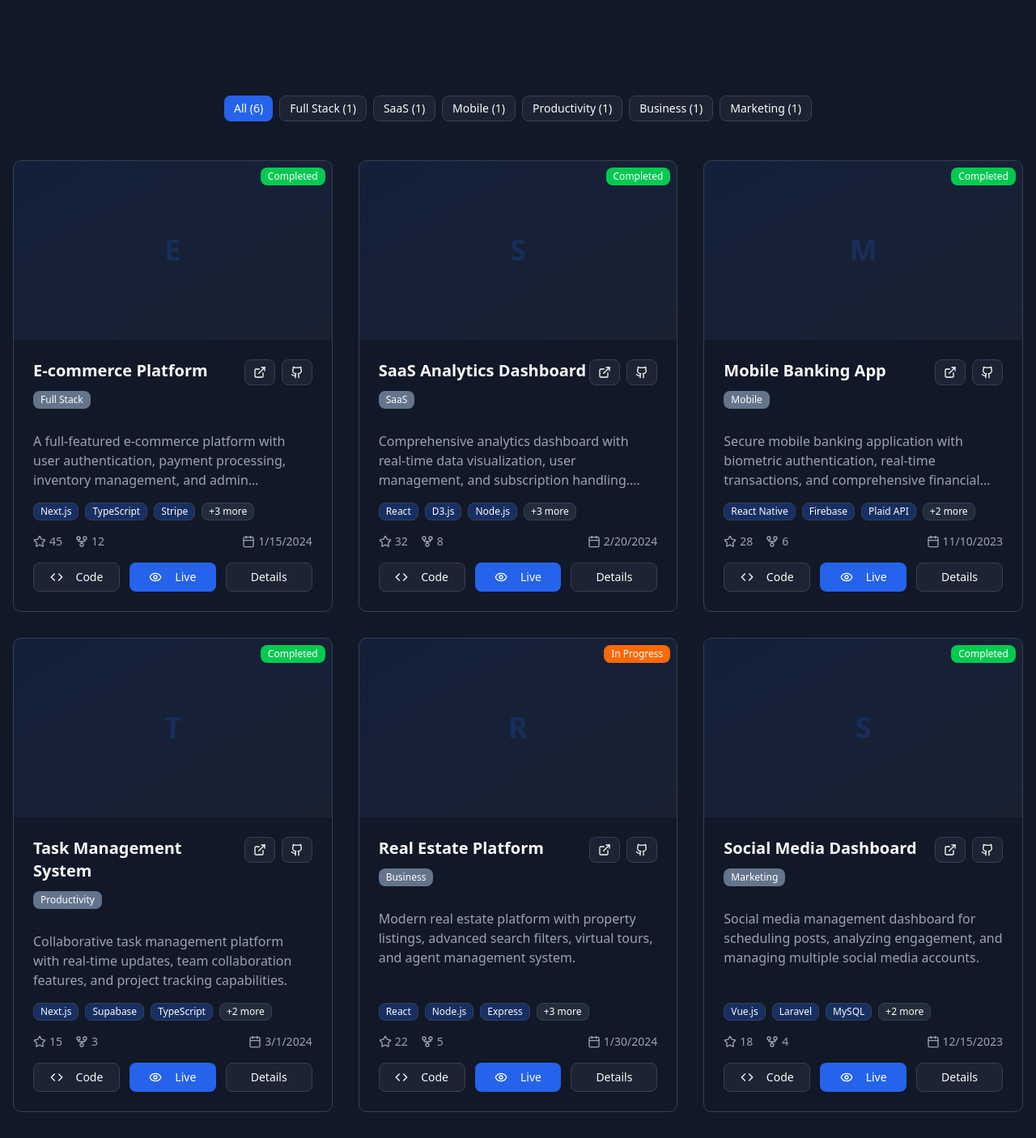
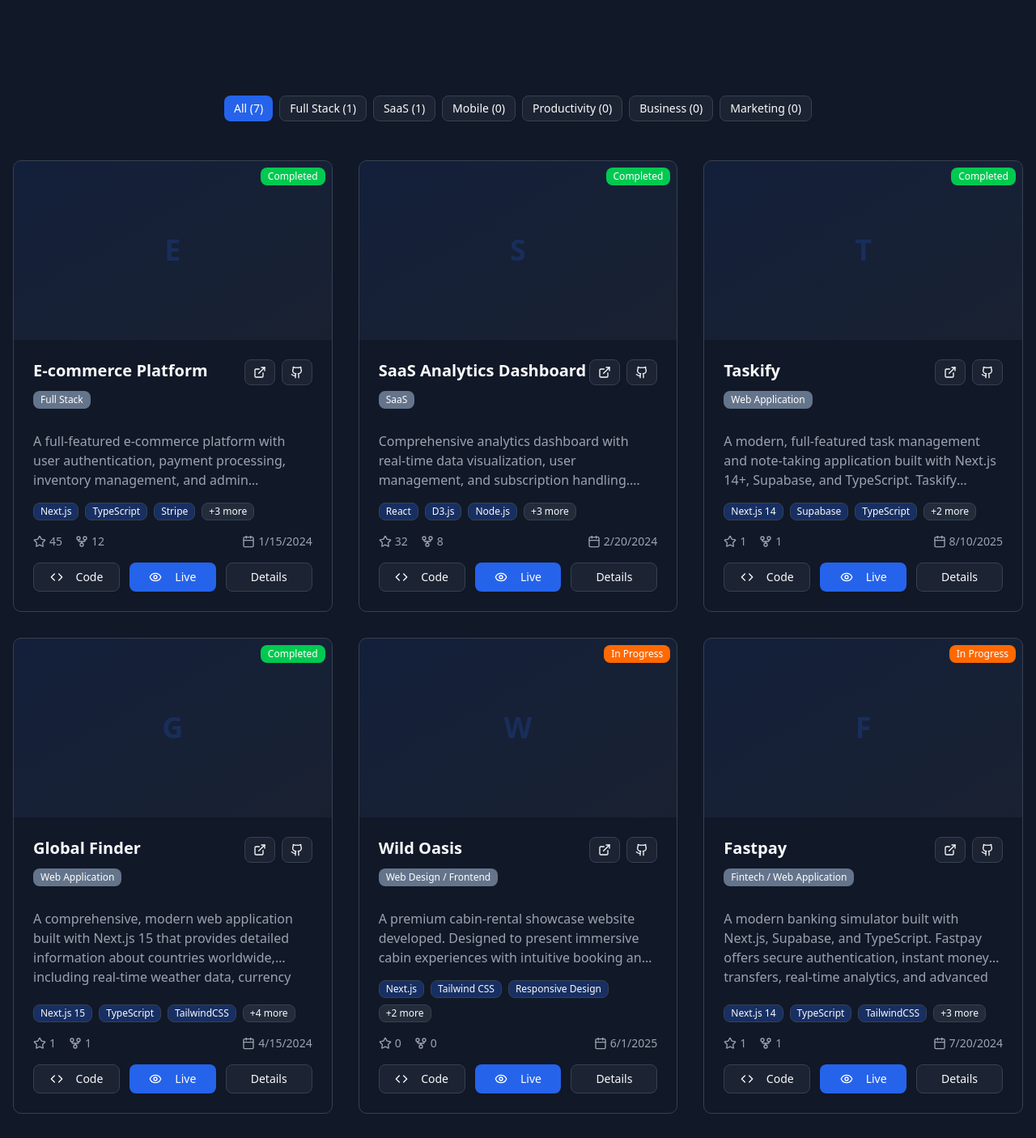
Before and after one commit to Hatykuxordik/hypacode, a Next.js app: page /projects in a window 1280 px wide. Shown: the part 1213-2619 px from the top of the page at 81% size. Built offline with nearby package versions, Linux system fonts and the light colour scheme.

Commit message:
Add project page details

```diff
--- a/src/app/projects/data.ts
+++ b/src/app/projects/data.ts
@@ -44,81 +44,126 @@
   },
   {
     id: 3,
-    title: "Mobile Banking App",
+    title: "Taskify",
     description:
-      "Secure mobile banking application with biometric authentication, real-time transactions, and comprehensive financial management tools.",
+      "A modern, full-featured task management and note-taking application built with Next.js 14+, Supabase, and TypeScript. Taskify combines powerful todo list functionality with rich note-taking capabilities in a beautiful, responsive interface.",
     longDescription:
-      "An elegant weather application featuring interactive weather maps, 7-day forecasts, severe weather alerts, and beautiful data visualizations powered by multiple weather APIs.",
+      "Taskify is an advanced productivity app that unifies task management and note-taking into a seamless experience. Users can create, organize, and prioritize tasks with due dates, track progress across categories, and gain insights with real-time task statistics. Alongside tasks, Taskify provides a rich note-taking system featuring tags, pinning, auto-save, and full-text search. The application supports secure authentication with Supabase (including Google OAuth), guest mode with local storage, dark/light themes, and real-time synchronization. Designed with a modern responsive UI, Taskify is mobile-ready, PWA-capable, and deployable on Vercel for global accessibility.",
     image: "/api/placeholder/600/400",
-    tags: ["React Native", "Firebase", "Plaid API", "Redux", "TypeScript"],
+    tags: ["Next.js 14", "Supabase", "TypeScript", "TailwindCSS", "shadcn/ui"],
     liveUrl: "https://banking-demo.hypacode.com",
-    githubUrl: "https://github.com/hatykuxordik/mobile-banking",
+    githubUrl: "https://github.com/hatykuxordik/taskify",
     featured: true,
-    category: "Mobile",
-    stars: 28,
-    forks: 6,
-    date: "2023-11-10",
+    category: "Web Application",
+    stars: 1,
+    forks: 1,
+    date: "2025-08-10",
     status: "Completed",
   },
   {
     id: 4,
-    title: "Task Management System",
+    title: "Global Finder",
     description:
-      "Collaborative task management platform with real-time updates, team collaboration features, and project tracking capabilities.",
+      "A comprehensive, modern web application built with Next.js 15 that provides detailed information about countries worldwide, including real-time weather data, currency conversion, interactive comparisons, and more.",
     longDescription:
-      "This portfolio demonstrates advanced frontend development skills with smooth animations, interactive components, and modern design principles. Built with performance and accessibility in mind.",
-    image: "/api/placeholder/600/400",
+      "Global Finder is a feature-rich platform designed to help users explore countries worldwide with an elegant, responsive interface. It offers smart search with autocomplete, detailed country profiles (integrated with real-time weather), side-by-side country comparisons, and a favorites system with local persistence. Interactive tools such as currency converters, distance calculators, timezone and temperature converters further enhance usability. Built with Next.js 15, TypeScript, TailwindCSS, and Framer Motion, Global Finder is optimized for performance, accessibility (WCAG 2.1 AA), and SEO, while also being PWA-ready for offline capabilities. APIs integrated include REST Countries, OpenWeatherMap, IP Geolocation, and Exchange Rates, ensuring accurate, real-time data. With responsive design, dark/light themes, and security best practices, Global Finder delivers a professional, mobile-first experience.",
+    image: "/api/placeholder/600/400", // replace with actual project screenshot
     tags: [
-      "Next.js",
-      "Supabase",
+      "Next.js 15",
       "TypeScript",
+      "TailwindCSS",
       "Framer Motion",
-      "Tailwind CSS",
+      "REST Countries API",
+      "OpenWeatherMap API",
+      "Exchange Rates API",
     ],
-    liveUrl: "https://tasks-demo.hypacode.com",
-    githubUrl: "https://github.com/hatykuxordik/task-management",
-    featured: false,
-    category: "Productivity",
-    stars: 15,
-    forks: 3,
-    date: "2024-03-01",
+    liveUrl: "https://globalfinder-demo.hypacode.com", // replace with your deployed link
+    githubUrl: "https://github.com/hatykuxordik/global-finder", // update if repo exists
+    featured: true,
+    category: "Web Application",
+    stars: 1,
+    forks: 1,
+    date: "2024-04-15",
     status: "Completed",
   },
   {
     id: 5,
-    title: "Real Estate Platform",
+    title: "Wild Oasis",
     description:
-      "Modern real estate platform with property listings, advanced search filters, virtual tours, and agent management system.",
+      "A premium cabin-rental showcase website developed. Designed to present immersive cabin experiences with intuitive booking and rustic elegance.",
     longDescription:
-      "Streamline social media management with this powerful dashboard featuring post scheduling, analytics tracking, engagement monitoring, and integration with major social platforms.",
+      "Wild Oasis is a visually striking, responsive web experience built with Next.js and TailwindCSS. Designed to highlight premium forest-cabin getaways, the site features dynamic layouts, smooth animations, and mobile-first UX. Key objectives included transforming design prototypes into interactive real-world UI, crafting strong first impressions, and guiding users toward booking action. Developed with performance, accessibility, and immersive storytelling in mind, this site elevates digital presence for nature-lodging brands.",
     image: "/api/placeholder/600/400",
-    tags: ["React", "Node.js", "Express", "MongoDB", "Cloudinary", "Mapbox"],
-    liveUrl: "https://realestate-demo.hypacode.com",
-    githubUrl: "https://github.com/hatykuxordik/real-estate",
+    tags: [
+      "Next.js",
+      "Tailwind CSS",
+      "Responsive Design",
+      "UI/UX",
+      "Animation",
+    ],
+    liveUrl: "https://the-wild-oasis-website.vercel.app",
+    githubUrl: "https://github.com/hatykuxordik/the-wild-oasis-website",
     featured: false,
-    category: "Business",
-    stars: 22,
-    forks: 5,
-    date: "2024-01-30",
+    category: "Web Design / Frontend",
+    stars: 0,
+    forks: 0,
+    date: "2025-06-01",
     status: "In Progress",
   },
   {
     id: 6,
-    title: "Social Media Dashboard",
+    title: "Fastpay",
     description:
-      "Social media management dashboard for scheduling posts, analyzing engagement, and managing multiple social media accounts.",
+      "A modern banking simulator built with Next.js, Supabase, and TypeScript. Fastpay offers secure authentication, instant money transfers, real-time analytics, and advanced banking operations in a sleek, responsive interface.",
     longDescription:
-      "Stay updated with cryptocurrency markets through real-time price tracking, portfolio management, price alerts, and comprehensive market analysis tools.",
-    image: "/api/placeholder/600/400",
-    tags: ["Vue.js", "Laravel", "MySQL", "Redis", "Social APIs"],
-    liveUrl: "https://social-demo.hypacode.com",
-    githubUrl: "https://github.com/hatykuxordik/social-dashboard",
-    featured: false,
-    category: "Marketing",
-    stars: 18,
-    forks: 4,
-    date: "2023-12-15",
-    status: "Completed",
+      "Fastpay is a full-featured digital banking simulation app that provides users with core financial operations such as instant money transfers, bill payments, airtime purchases with cashback, and loan requests with approval logic. Advanced features include a real-time analytics dashboard powered by Recharts, transaction management with filtering and categorization, guest mode for quick trials, and a fully responsive design with dark/light themes. Security is at the core, with Supabase Auth, PIN-based transaction protection, encrypted data storage, and robust session handling. Built with Next.js 14, TailwindCSS, and Supabase, Fastpay is PWA-ready with offline capabilities, push notifications, and optimized performance. Designed to showcase modern fintech experiences, Fastpay balances usability, interactivity, and security for a realistic online banking feel.",
+    image: "/api/placeholder/600/400", // replace with actual app screenshot/logo
+    tags: [
+      "Next.js 14",
+      "TypeScript",
+      "TailwindCSS",
+      "Supabase",
+      "Recharts",
+      "PWA",
+    ],
+    liveUrl: "https://fastpay-demo.hypacode.com", // replace with your deployed URL
+    githubUrl: "https://github.com/hatykuxordik/fastpay", // update if repo exists
+    featured: true,
+    category: "Fintech / Web Application",
+    stars: 1,
+    forks: 1,
+    date: "2024-07-20", // adjust if needed
+    status: "In Progress",
+  },
+  {
+    id: 7,
+    title: "GameSnap",
+    description:
+      "Production-ready live sports scores & predictions platform built with Next.js 15+, TypeScript, and React Query—combining features from Scores24, SofaScore, Soccer24, and FlashScore.",
+    longDescription:
+      "GameSnap unifies live scores, fixtures, results, standings, expert predictions, and aggregated sports news into a single, blazing-fast Next.js application. It ships with responsive UI, dark/light theming, API-Football integration (with TheSportsDB fallback), WCAG-compliant components, SEO metadata, and background polling that feels like WebSockets. Designed for high Lighthouse scores and Core Web Vitals, the app uses React Query for caching/ISR-like freshness, plus a modular architecture ready for growth (auth, PWA, push alerts, i18n, advanced analytics).",
+
+    image: "/images/projects/gamesnap/cover-600x400.png",
+    tags: [
+      "Next.js 15",
+      "TypeScript",
+      "Tailwind CSS",
+      "@tanstack/react-query",
+      "Axios",
+      "Lucide",
+      "next-themes",
+      "API-Football",
+      "TheSportsDB",
+    ],
+
+    liveUrl: "https://gamesnap.example.com",
+    githubUrl: "https://github.com/hatykuxordik/gamesnap",
+    featured: true,
+    category: "Web Application",
+    stars: 1,
+    forks: 1,
+    date: "2025-08-28",
+    status: "In Progress",
   },
 ];
 
```
